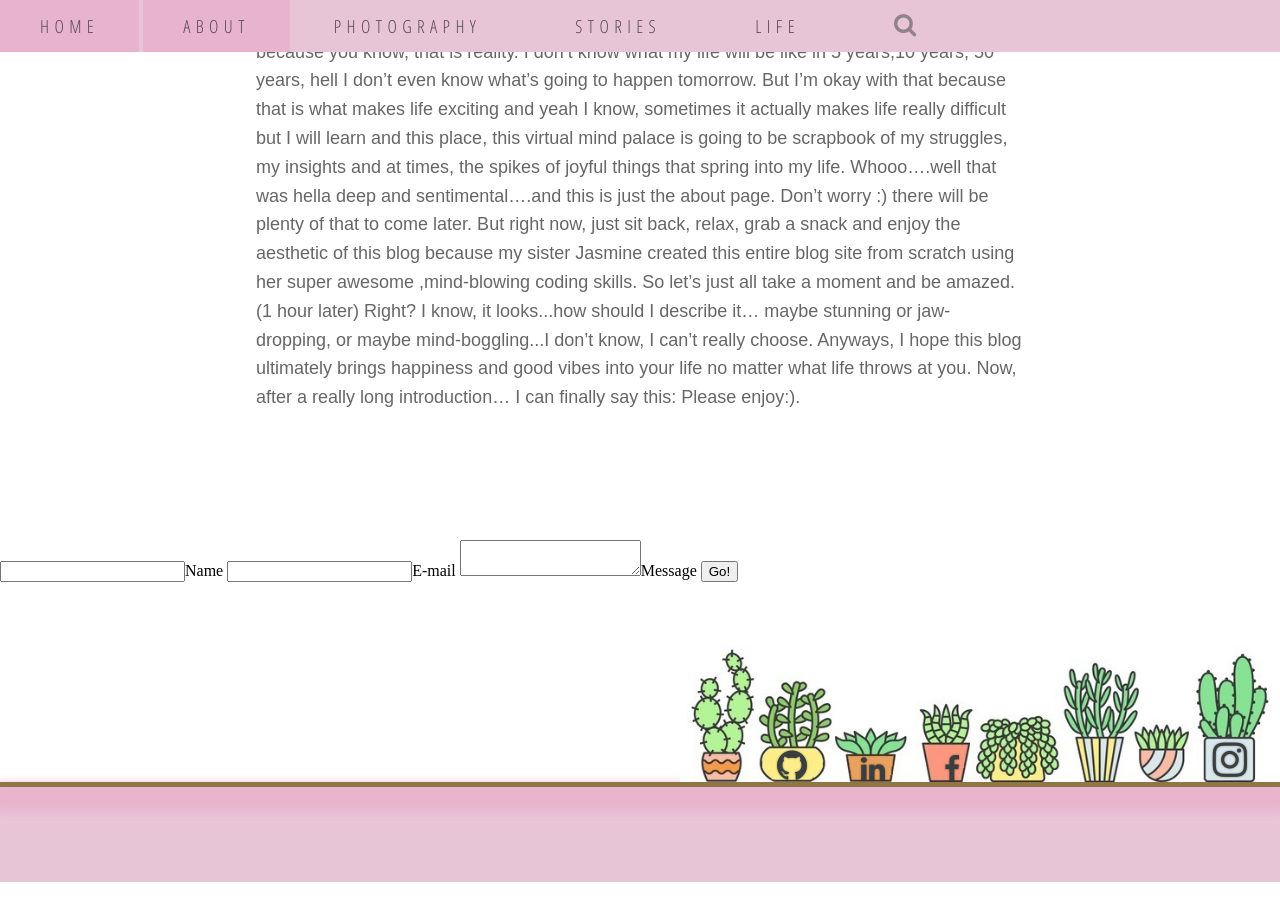
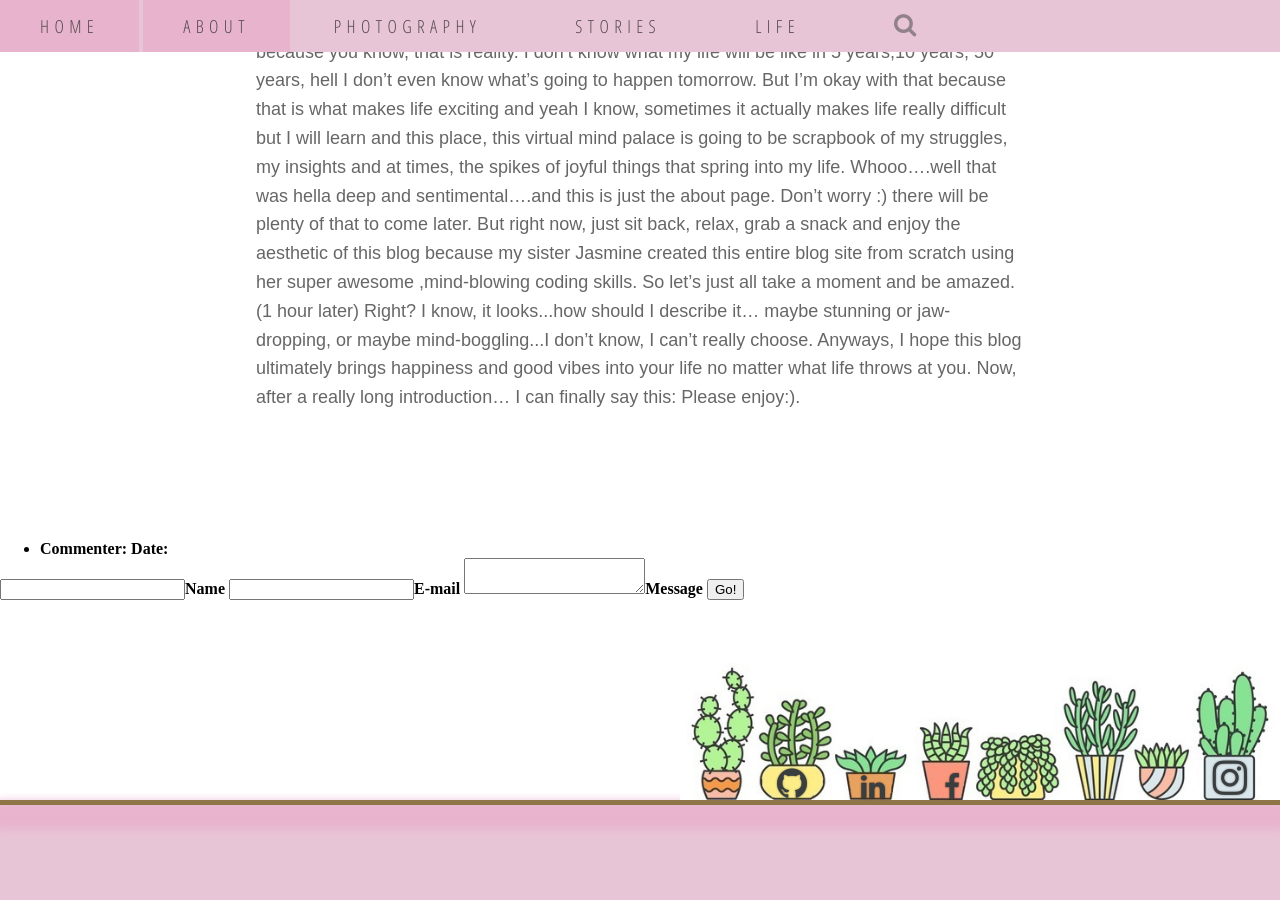
Before and after one commit to JasmineOuO/meaningful-nonsense-jekyll, a Jekyll site: the page built from pages/about.html, in a window 1280 px wide and 900 px high, scrolled down 1744 px. Built offline with Jekyll 4.4.1, drawn with Linux system fonts in a browser that asks for light colours; nearby versions of some CDN libraries.

Commit message:
Attempt to display comment

```diff
--- a/_includes/comment.html
+++ b/_includes/comment.html
@@ -1,3 +1,16 @@
+<ul>
+    {% for comment in site.data.comments %}
+    <li>
+        <p><b>Commenter: <b>{{ comment.name }}</b> Date: <i>{{ comment.date | date: '%B %d, %Y' }}</i></p>
+        {% if comment.message %}
+        <p>
+            {{comment.message}}
+        </p>
+        {% endif %}
+    </li>
+    {% endfor %}
+</ul>
+
 <form method="POST" action="https://api.staticman.net/v2/entry/JasmineOuO/Blog/master/comments">
     <input name="options[redirect]" type="hidden" value="https://jasmineouo.github.io/Blog/">
     <input name="options[slug]" type="hidden" value="{{ page.slug }}">
```
